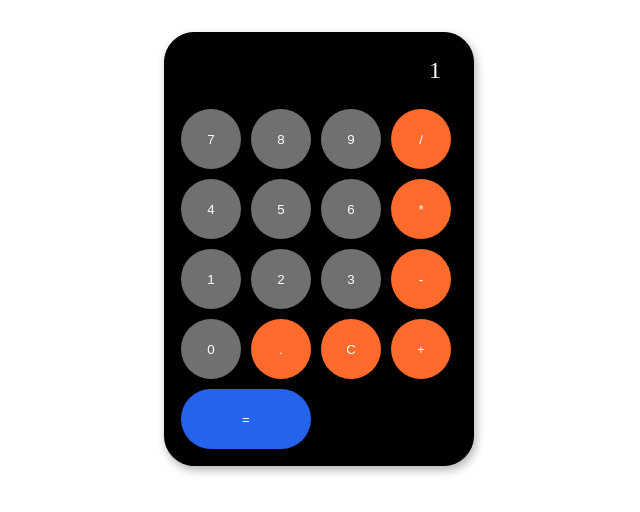
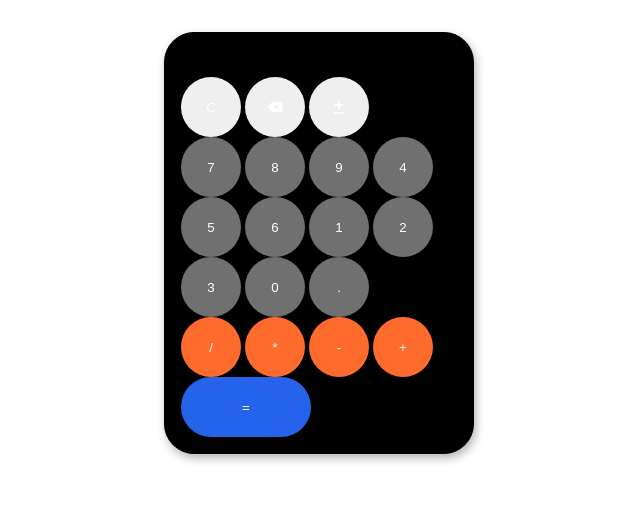
Before and after one commit to JustinGrunberg/Calculator, a plain HTML site: page index.html in a window 1280 px wide. Shown: the whole page, without its empty margins (321-961 px from the left). Drawn offline with Linux system fonts and the light colour scheme.

Commit message:
feat: Add new html layout for a new calculator design

```diff
--- a/index.html
+++ b/index.html
@@ -4,6 +4,11 @@
     <meta charset="UTF-8">
     <meta name="viewport" content="width=device-width, initial-scale=1.0">
     <link rel="stylesheet" href="styles.css">
+    <link
+        rel="stylesheet"
+        href="https://cdnjs.cloudflare.com/ajax/libs/font-awesome/6.5.0/css/all.min.css"
+    />
+    <link href="https://fonts.googleapis.com/css2?family=Inter&display=swap" rel="stylesheet">
     <script src="script.js" defer></script>
     <title>Calculator</title>
 </head>
@@ -11,30 +16,42 @@
 
     <main>
         <div class="calculator">
-            <div class="display">1</div>
+            <div class="display-wrapper">
+                <p>0</p>
+            </div>
 
-            <div class="button-group">
+            <div class="button-wrapper">
+                <div class="input-wrapper">
+                    <div class="utility-wrapper">
+                        <button class="button delete">C</button>
+                        <button class="button undo"><i class="fa-solid fa-delete-left"></i></button>
+                        <button class="button plus-minus"><i class="fa-solid fa-plus-minus"></i></button>
+                    </div>
+                    <div class="number-wrapper">
                         <button class="button number">7</button>
                         <button class="button number">8</button>
                         <button class="button number">9</button>
-            <button class="button operator">/</button>
+
 
                         <button class="button number">4</button>
                         <button class="button number">5</button>
                         <button class="button number">6</button>
-            <button class="button operator">*</button>
 
                         <button class="button number">1</button>
                         <button class="button number">2</button>
                         <button class="button number">3</button>
+
+                        <button class="button number big-btn">0</button>
+                        <button class="button number">.</button>
+                    </div>
+                </div>
+                <div class="operator-wrapper">
+                    <button class="button operator">/</button>
+                    <button class="button operator">*</button>
                     <button class="button operator">-</button>
-
-            <button class="button number">0</button>
-            <button class="button operator">.</button>
-            <button class="button operator">C</button>
                     <button class="button operator">+</button>
-
                     <button class="button equals">=</button>
+                </div>
             </div>
         </div>
     </main>
```
Lines whose indentation alone changed are shown as unchanged.
